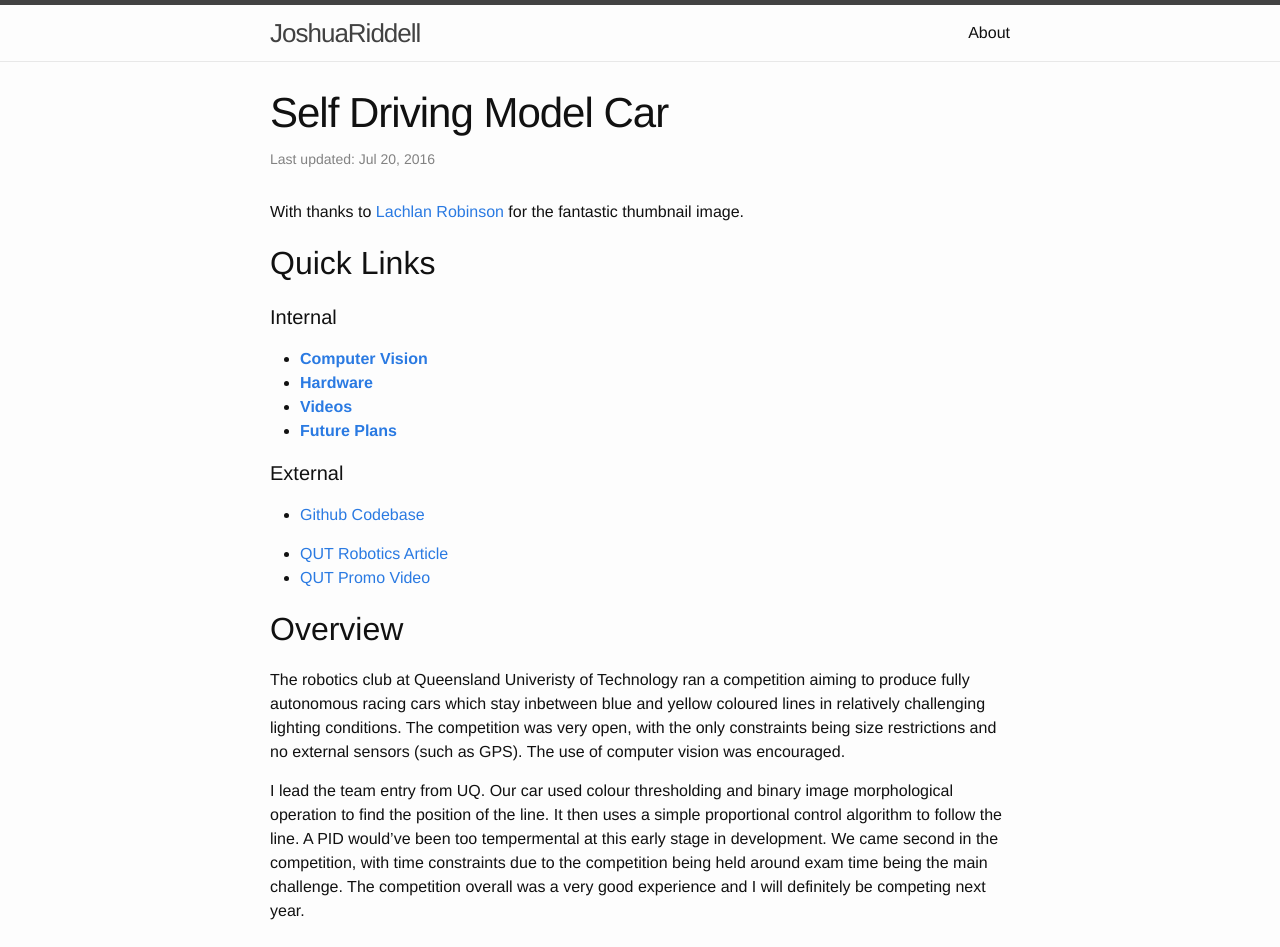
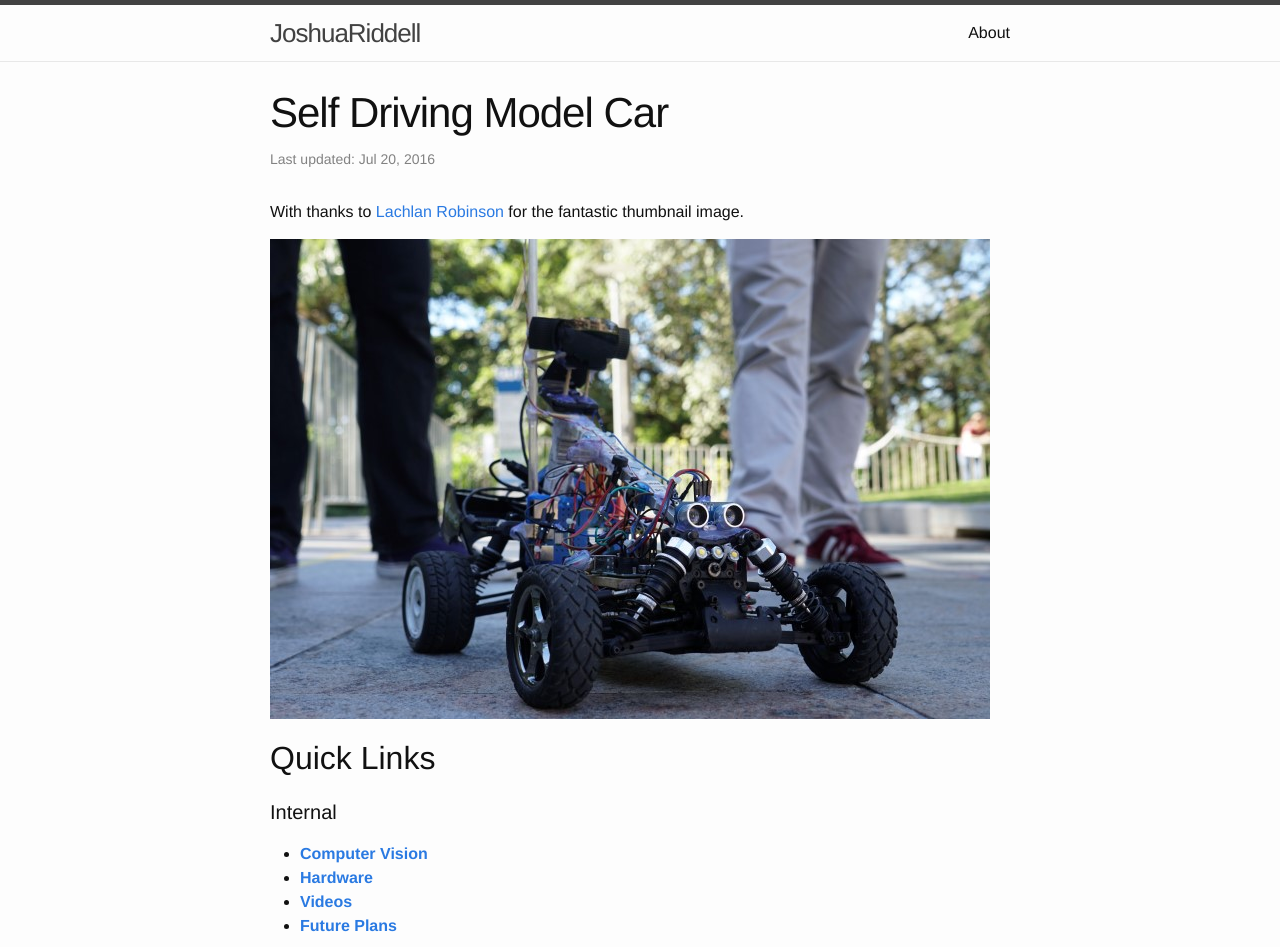
Before and after one commit to JoshuaRiddell/joshuariddell.github.io, a Jekyll site: the page built from _posts/2015-06-30-self-driving-model-car.markdown, in a window 1280 px wide. Shown: the top 947 px of the page. Built offline with Jekyll 4.4.1, drawn with Linux system fonts in a browser that asks for light colours.

Commit message:
Add full sized car image

```diff
--- a/_posts/2015-06-30-self-driving-model-car.markdown
+++ b/_posts/2015-06-30-self-driving-model-car.markdown
@@ -14,6 +14,8 @@ published: true
 ---
 
 With thanks to [Lachlan Robinson](https://www.linkedin.com/in/lachlan-robinson) for the fantastic thumbnail image.
+
+![car](/assets/self-driving-model-car/car.jpg)
 
 ## Quick Links
 
```
Also changed, not shown: assets/self-driving-model-car/car.jpg (added).
